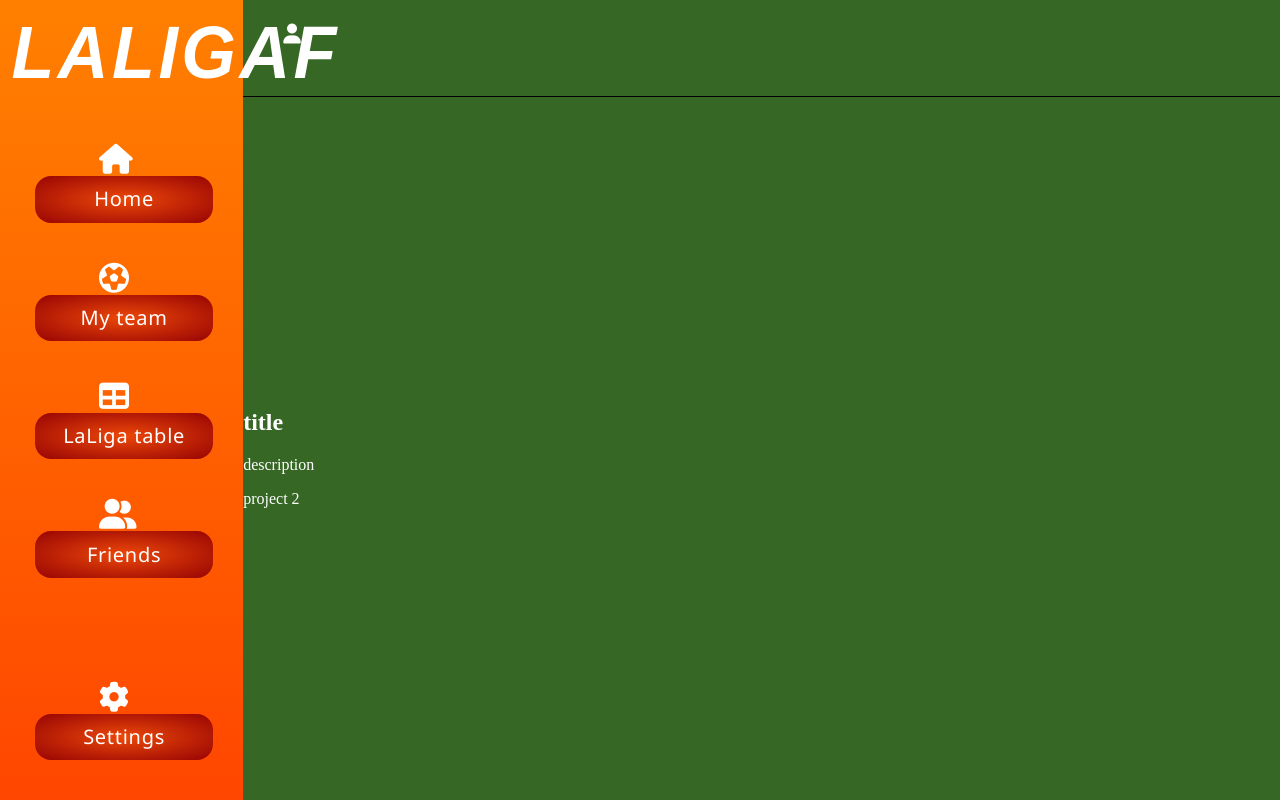
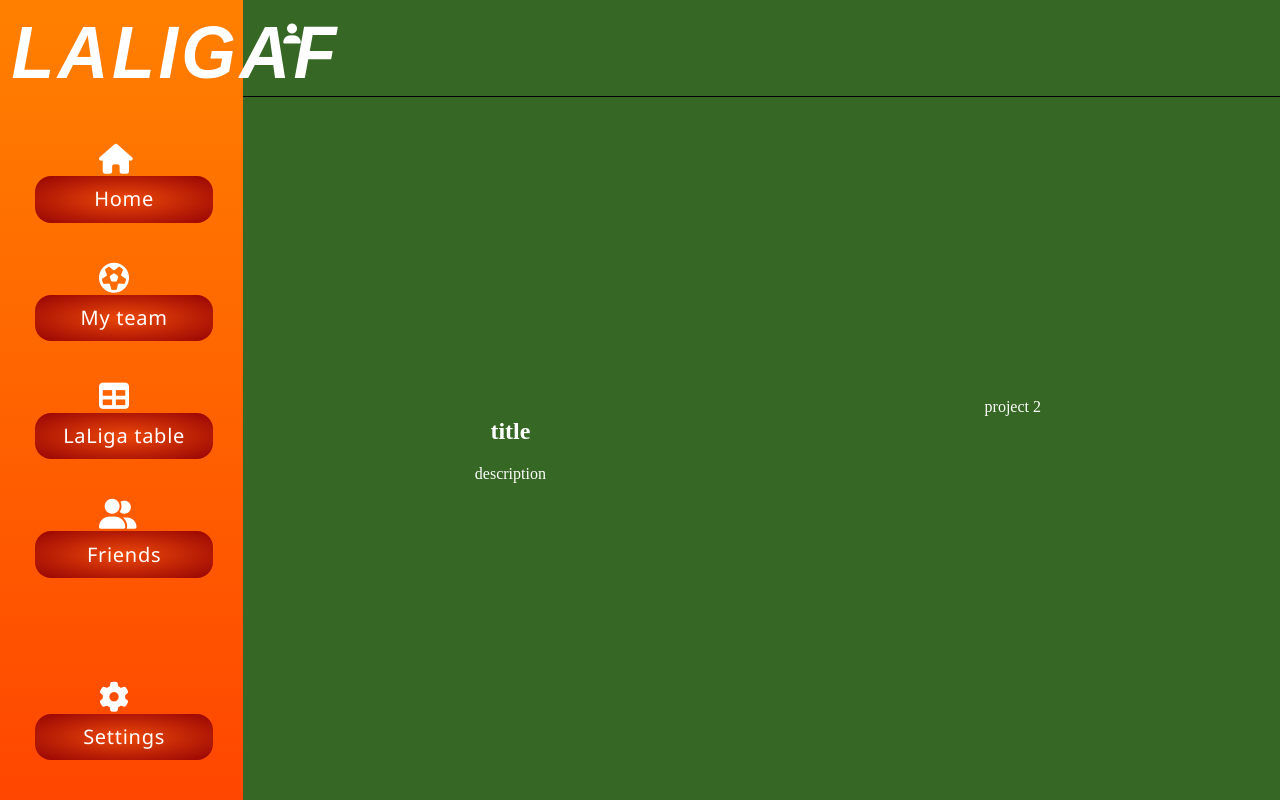
Before and after one commit to Kazan33333/WdPAI, a PHP site: template public/view/my_team.html in a window 1280 px wide. Run offline with PHP 8.4, Linux system fonts and the light colour scheme; the template is opened without the code that fills it, so the values that code supplies are empty; some libraries are stand-ins or nearby versions.

Commit message:
Update style.css

```diff
--- a/public/css/style.css
+++ b/public/css/style.css
@@ -125,6 +125,16 @@ screen and (max-width:1200px) {
   background: #366725;
 }
 
+section {
+  display: grid;
+  grid-template-columns: repeat(2, 1fr);
+  grid-template-rows: 2;
+  grid-gap: 2em;
+  padding: 2em;
+  overflow: auto;
+  text-align: center;
+}
+
 nav {
   width: 19vw;
   height: 100%;
@@ -237,7 +247,7 @@ header {
 sectiontab {
   background-image: url("../img/laliga_table_background.jpg");
   max-width: 100vw;
-  height: 100vh;
+  max-height: 100vh;
   text-align: center;
 }
 
@@ -246,7 +256,7 @@ table {
   margin: auto;
   font: normal Segoe UI;
   width: 40vw;
-  height: 100vh;
+  height: 88.8vh;
   background: transparent;
   opacity: 0.95;
 }
```
